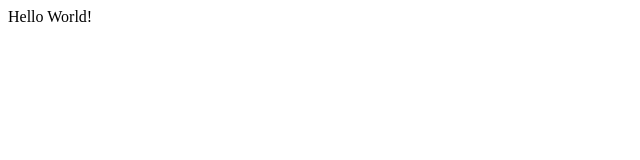
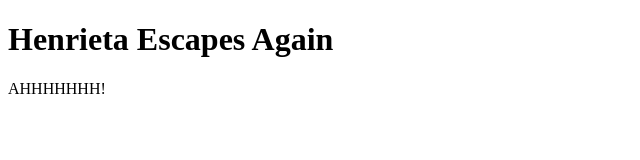
Before and after one commit to ChrisHoran1/MyFirstWebapp, a plain HTML site: page HelloWorld/index.html in a window 1280 px wide. Shown: the whole page, without its empty margins (0-640 px from the left). Drawn offline with Linux system fonts and the light colour scheme.

Commit message:
adding text onto html

```diff
--- a/HelloWorld/index.html
+++ b/HelloWorld/index.html
@@ -1,3 +1,12 @@
+<!DOCTYPE html>
 <html>
-    Hello World!
+<head>
+<title>Chicken News</title>
+</head>
+<body>
+
+<h1>Henrieta Escapes Again</h1>
+<p>AHHHHHHH!</p>
+
+</body>
 </html>
```
